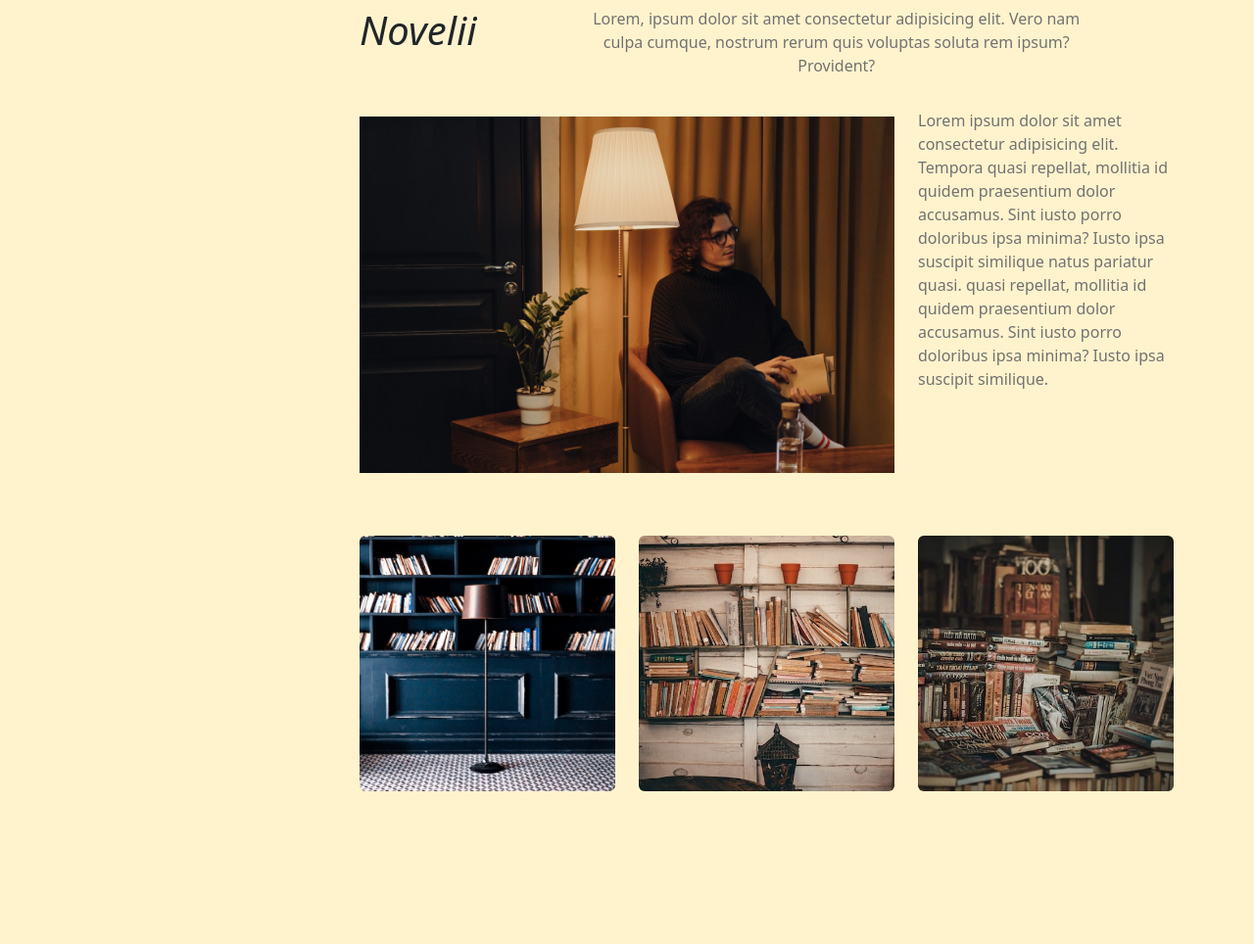
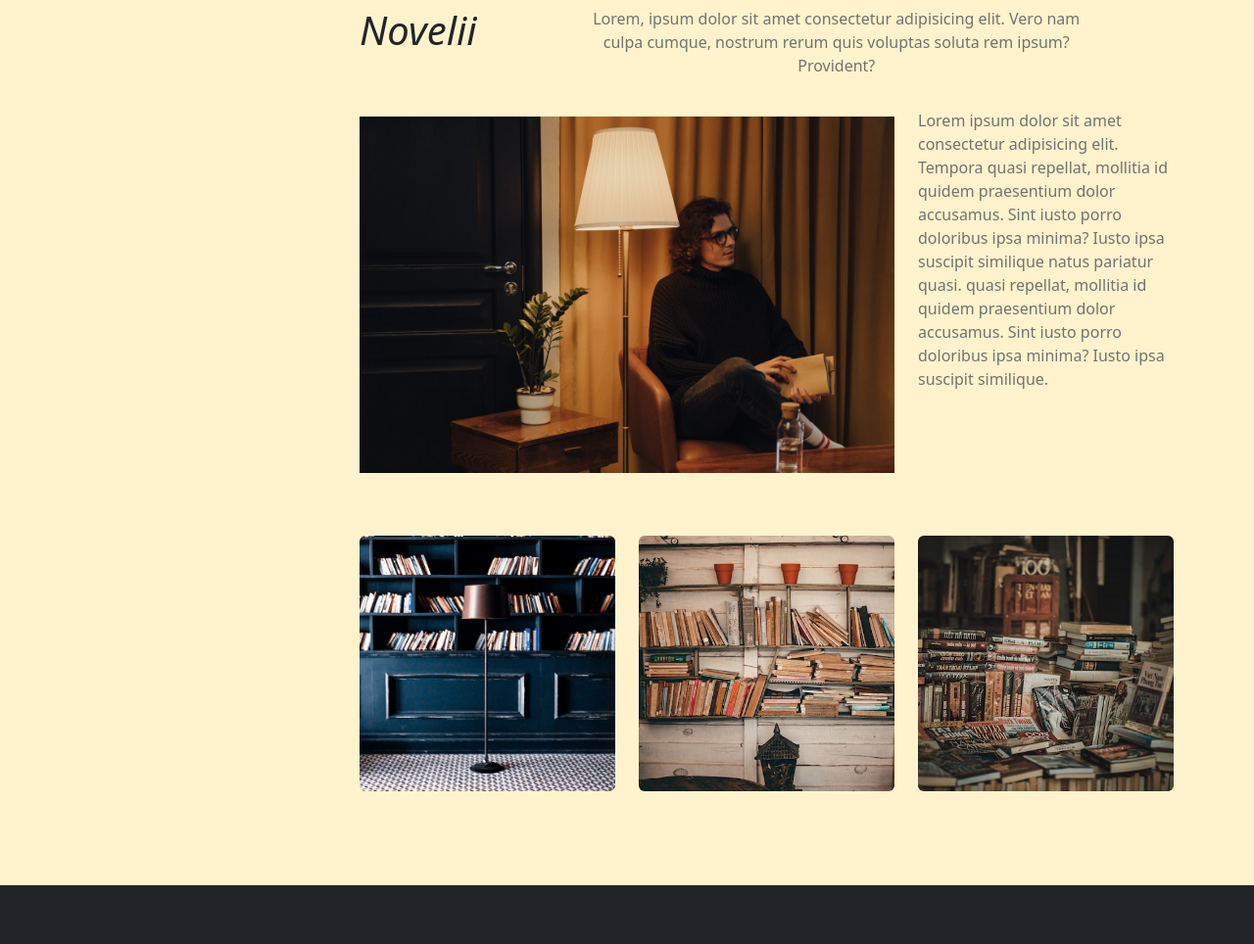
Before and after one commit to eslamsobhy/Responsive-Design-iti, a plain HTML site: page 3-Bootstrap/Day-2/index.html in a window 1280 px wide. Shown: the part 861-1825 px from the top of the page at 98% size. Before the commit the page ends 1669 px from the top, so only its background shows below. Drawn offline with nearby package versions, Linux system fonts and the light colour scheme.

Commit message:
added the footer

```diff
--- a/3-Bootstrap/Day-2/index.html
+++ b/3-Bootstrap/Day-2/index.html
@@ -154,7 +154,7 @@
             </div>
           </section>
 
-          <section class="images row mt-5">
+          <section class="images row my-5">
             <div class="col-12 mt-3 col-md-4">
               <img src="./images/last-1.jpg" class="w-100 rounded" alt="" />
             </div>
@@ -168,6 +168,11 @@
         </main>
       </section>
     </div>
+    <div class="container-fluid">
+      <footer class="row mt-5">
+        <div class="footer col-12 w-100 bg-dark"></div>
+      </footer>
+    </div>
 
     <script
       src="https://cdn.jsdelivr.net/npm/bootstrap@5.3.0-alpha2/dist/js/bootstrap.bundle.min.js"
--- a/3-Bootstrap/Day-2/style.css
+++ b/3-Bootstrap/Day-2/style.css
@@ -42,3 +42,7 @@ p {
   bottom: -17px;
   transform: translate(-50%, -50%);
 }
+
+.footer {
+  height: 60px !important;
+}
```
